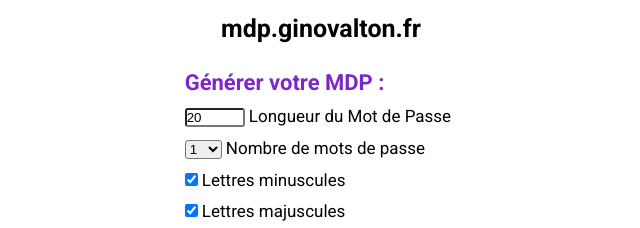
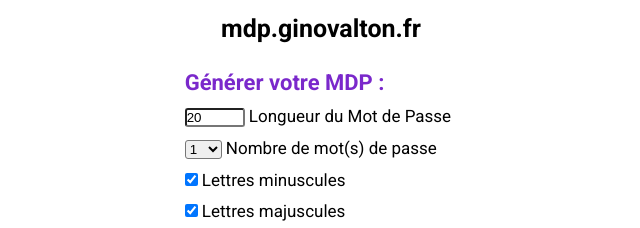
Before and after one commit to aygame101/mdp.ginovalton.fr, a plain HTML site: page index.html in a window 1280 px wide. Shown: the top 228 px of the page, 319-959 px from the left. Drawn offline with Linux system fonts and the light colour scheme.

Commit message:
edit spelling word

```diff
--- a/index.html
+++ b/index.html
@@ -26,7 +26,7 @@
 
             <div class="container-element">
                 <select id="numPasswords"></select>
-                <label for="numPasswords">Nombre de mots de passe</label>
+                <label for="numPasswords">Nombre de mot(s) de passe</label>
             </div>
 
             <div class="container-element">
```
